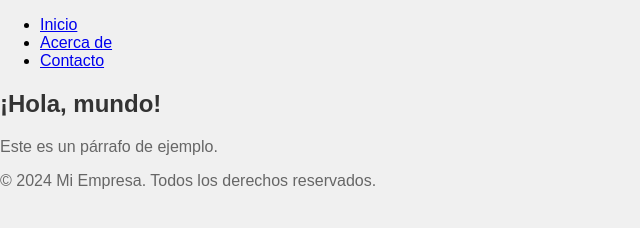
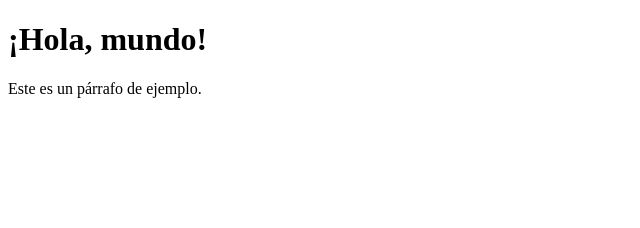
Before and after one commit to Tiriwar1102/Actividad1, a plain HTML site: page index.html in a window 1280 px wide. Shown: the whole page, without its empty margins (0-640 px from the left). Drawn offline with Linux system fonts and the light colour scheme.

Commit message:
first commit

```diff
--- a/index.html
+++ b/index.html
@@ -1,46 +1,14 @@
 <!DOCTYPE html>
-<html lang="es">
+<html lang="en">
 <head>
     <meta charset="UTF-8">
     <meta name="viewport" content="width=device-width, initial-scale=1.0">
     <title>Título de tu página</title>
-    <style>
-
-        body {
-            font-family: Arial, sans-serif;
-            margin: 0;
-            padding: 0;
-            background-color: #f0f0f0;
-        }
-        h1 {
-            color: #333;
-        }
-        p {
-            color: #666;
-        }
-    </style>
 </head>
 <body>
-    <header>
-        <nav>
-            <ul>
-                <li><a href="#">Inicio</a></li>
-                <li><a href="#">Acerca de</a></li>
-                <li><a href="#">Contacto</a></li>
-            </ul>
-        </nav>
-    </header>
 
-    <main>
-        <section>
-            <h1>¡Hola, mundo!</h1>
-            <p>Este es un párrafo de ejemplo.</p>
-        </section>
-    </main>
-
-    <footer>
-        <p>&copy; 2024 Mi Empresa. Todos los derechos reservados.</p>
-    </footer>
+    <h1>¡Hola, mundo!</h1>
+    <p>Este es un párrafo de ejemplo.</p>
 
 </body>
 </html>
```
